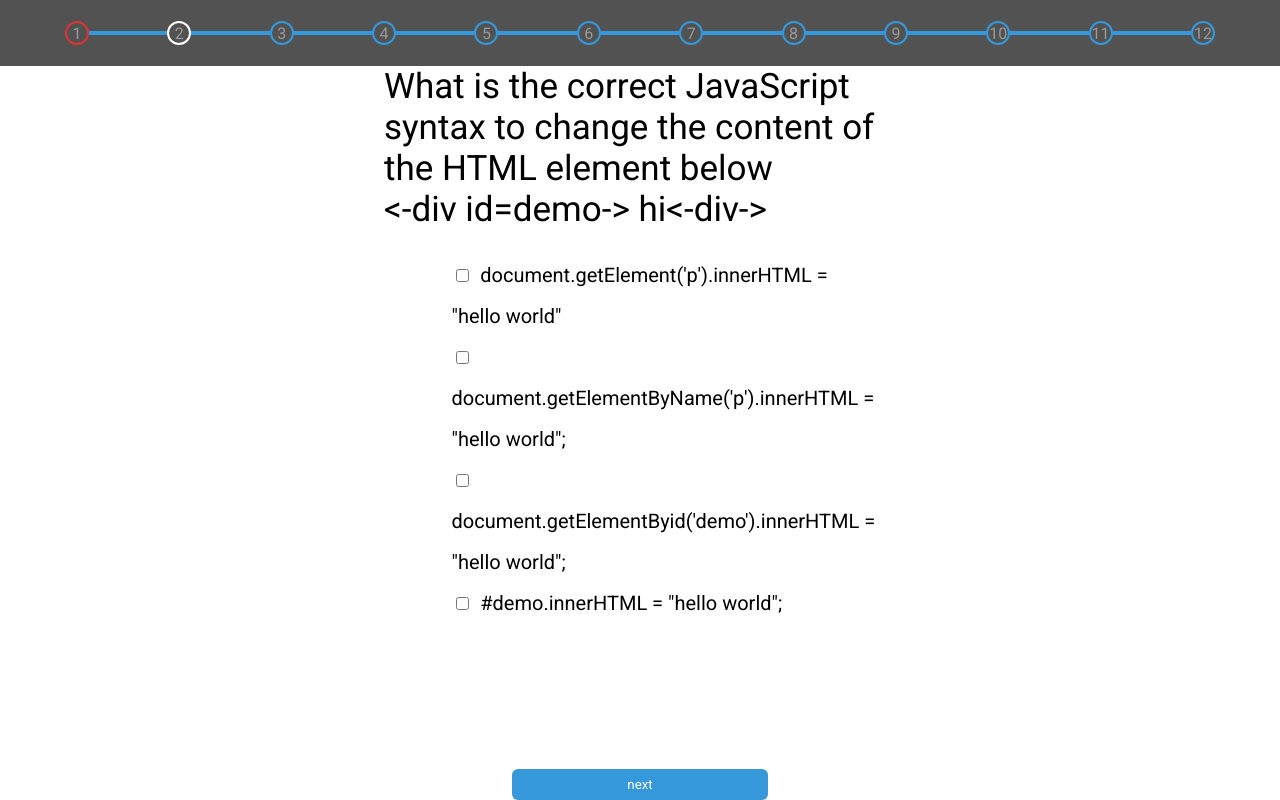
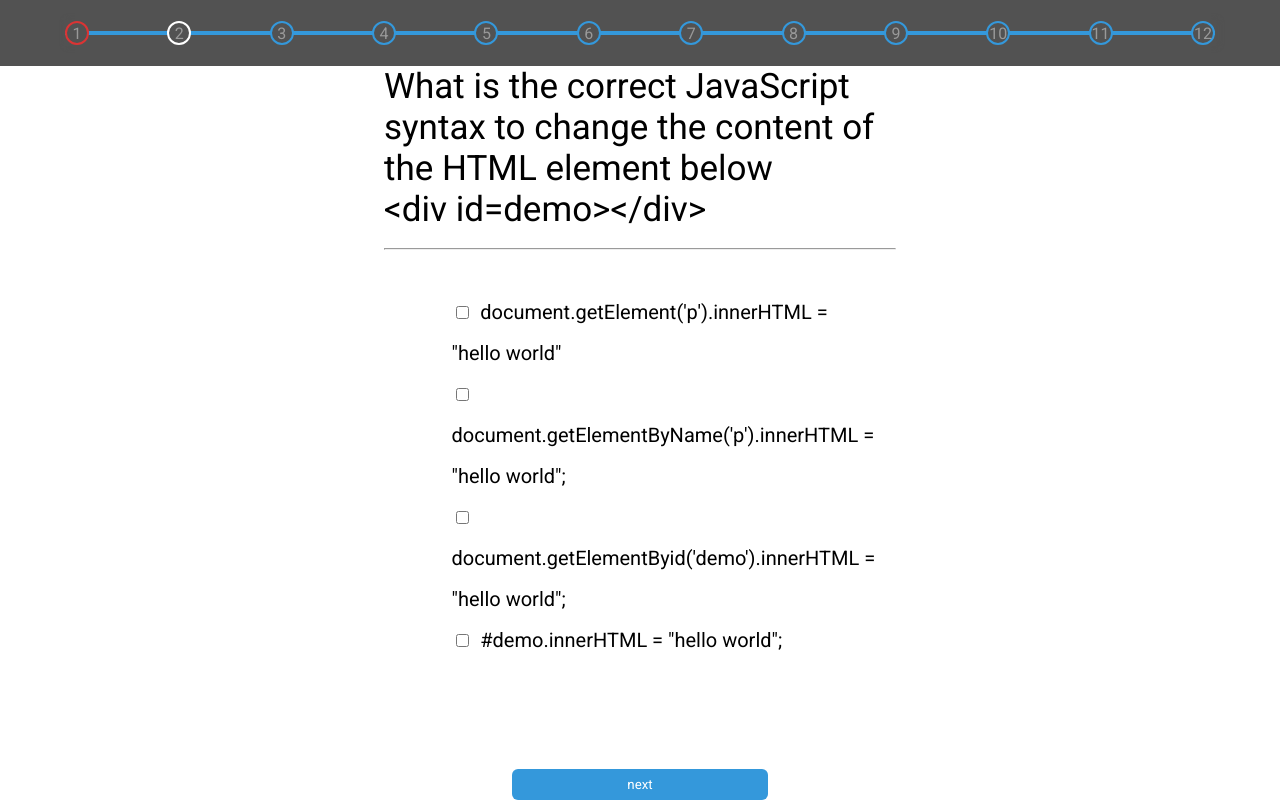
Before and after one commit to fox5352/quizSite, a plain HTML site: page index.html in a window 1280 px wide. Both pictures are taken after a click on the button "next". Drawn offline with Linux system fonts and the light colour scheme.

Commit message:
added an example section for more detailed questions

```diff
--- a/index.html
+++ b/index.html
@@ -43,6 +43,8 @@
             <!-- the question is added here -->
             <div class="Question">
                 <div class="question-text"></div>
+                <div class="example"></div>
+                <hr>
             </div>
 
             <!-- the answer's are added here -->
--- a/listOfQuestions.json
+++ b/listOfQuestions.json
@@ -11,7 +11,8 @@
     ],
     "question2": [
         {
-            "question": "What is the correct JavaScript syntax to change the content of the HTML element below <br> <div id=demo> <-div id=demo-> hi<-div-> </div>",
+            "question": "What is the correct JavaScript syntax to change the content of the HTML element below",
+            "example": "<div id=demo></div>",
             "one": "document.getElement('p').innerHTML = \"hello world\"",
             "two": "document.getElementByName('p').innerHTML = \"hello world\";",
             "three": "document.getElementByid('demo').innerHTML = \"hello world\";",
@@ -22,6 +23,7 @@
     "question3": [
         {
             "question": "where is the correct place to insert a JavaScript?",
+            "example": "",
             "one": "The <head> section",
             "two": "Both the <head> section and the <body> section",
             "three": "The <body> section",
@@ -32,6 +34,7 @@
     "question4": [
         {
             "question": "What is the correct syntax for referring to an external script called 'xxx.js'",
+            "example": "",
             "one": "<script herf='xxx.js'>",
             "two": "<script src='xxx.js'>",
             "three": "<script name='xxx.js'>",
@@ -42,6 +45,7 @@
     "question5": [
         {
             "question": "How do you write 'hello world' in a alert box?",
+            "example": "",
             "one": "alertBOx('hello world')",
             "two": "msgBox('hello world')",
             "three": "msg('hello world')",
@@ -52,6 +56,7 @@
     "question6": [
         {
             "question": "How do you create a function in JavaScript",
+            "example": "",
             "one": "function = myFunction()",
             "two": "function myFunction()",
             "three": "function:myFunction()",
@@ -62,6 +67,7 @@
     "question7": [
         {
             "question": "How to write an if statment for executing some code if 'i' is not equal to 5",
+            "example": "",
             "one": "if (1<>5)",
             "two": "if i=!5 then",
             "three": "if (i !=5)",
@@ -72,6 +78,7 @@
     "question8": [
         {
             "question": "How does a While loop start?",
+            "example": "",
             "one": "while (i<=10)",
             "two": "while (i<= 10; i++)",
             "three": "while i = 1 to 10",
@@ -82,6 +89,7 @@
     "question9": [
         {
             "question": "how does a foor loop start?",
+            "example": "",
             "one": "for (i <= 5; i++)",
             "two": "for (i = 0; i <= 5)",
             "three": "for i = 1 to 5",
@@ -92,6 +100,7 @@
     "question10": [
         {
             "question": "How can you add a comment in JavaScript?",
+            "example": "",
             "one": "'this is a comment",
             "two": "<!--this is a comment-->",
             "three": "//this is a comment",
@@ -102,6 +111,7 @@
     "question11": [
         {
             "question": "How to insert a comment that has more than one line",
+            "example": "",
             "one": "//this is a comment has more than one line//",
             "two": "/*this is a comment has more than one line*/",
             "three": "<!--this is a comment has more than one line-->",
@@ -112,6 +122,7 @@
     "question12": [
         {
             "question": "What is the correct way to write a JavaScript array?",
+            "example": "",
             "one": "var colors = 'red', 'green', 'blue'",
             "two": "var colors = ('red', 'green', 'blue')",
             "three": "var colors = ['red', 'green', 'blue']",
--- a/script.js
+++ b/script.js
@@ -1,9 +1,11 @@
+"use strict"
 $(document).ready(function () {
     // the elements are assigned here
     const el = document.querySelectorAll('.circle');
-    const questionPage = document.querySelector('.Question');
-    const checkbox = document.querySelectorAll('.inputbox')
-    const labels = document.querySelectorAll('label')
+    const questionPage = document.querySelector('.question-text');
+    const questionExample = document.querySelector('.example');
+    const checkbox = document.querySelectorAll('.inputbox');
+    const labels = document.querySelectorAll('label');
 
     let pageNum = 0;
     let comparePageNum = 1;
@@ -75,6 +77,7 @@ $(document).ready(function () {
         // if comparePageNum is = to the arrays length then the button's text gets change to next
         if (comparePageNum === el.length) {
             document.querySelector('#next').innerHTML = "End";
+            document.querySelector('#next').classList.add('end');
         }
 
         // this adds the active class to the next questions circle.
@@ -98,9 +101,16 @@ $(document).ready(function () {
     function pageload() {
         // questionPage.innerHTML
         if (pageNum < 12) {
-            questionPage.innerHTML = data["question" + String(comparePageNum)][0]["question"]
+            questionPage.innerText = data["question" + String(comparePageNum)][0]["question"];
+
+            if (data["question" + String(comparePageNum)][0]["example"] != undefined) {
+                questionExample.innerText = data["question" + String(comparePageNum)][0]["example"];
+            } else {
+                questionExample.innerText = "";
+            }
+
             labels.forEach(label => {
-                label.innerText = data["question" + String(comparePageNum)][0][label.id]
+                label.innerText = data["question" + String(comparePageNum)][0][label.id];
             })
         }
     }
```
